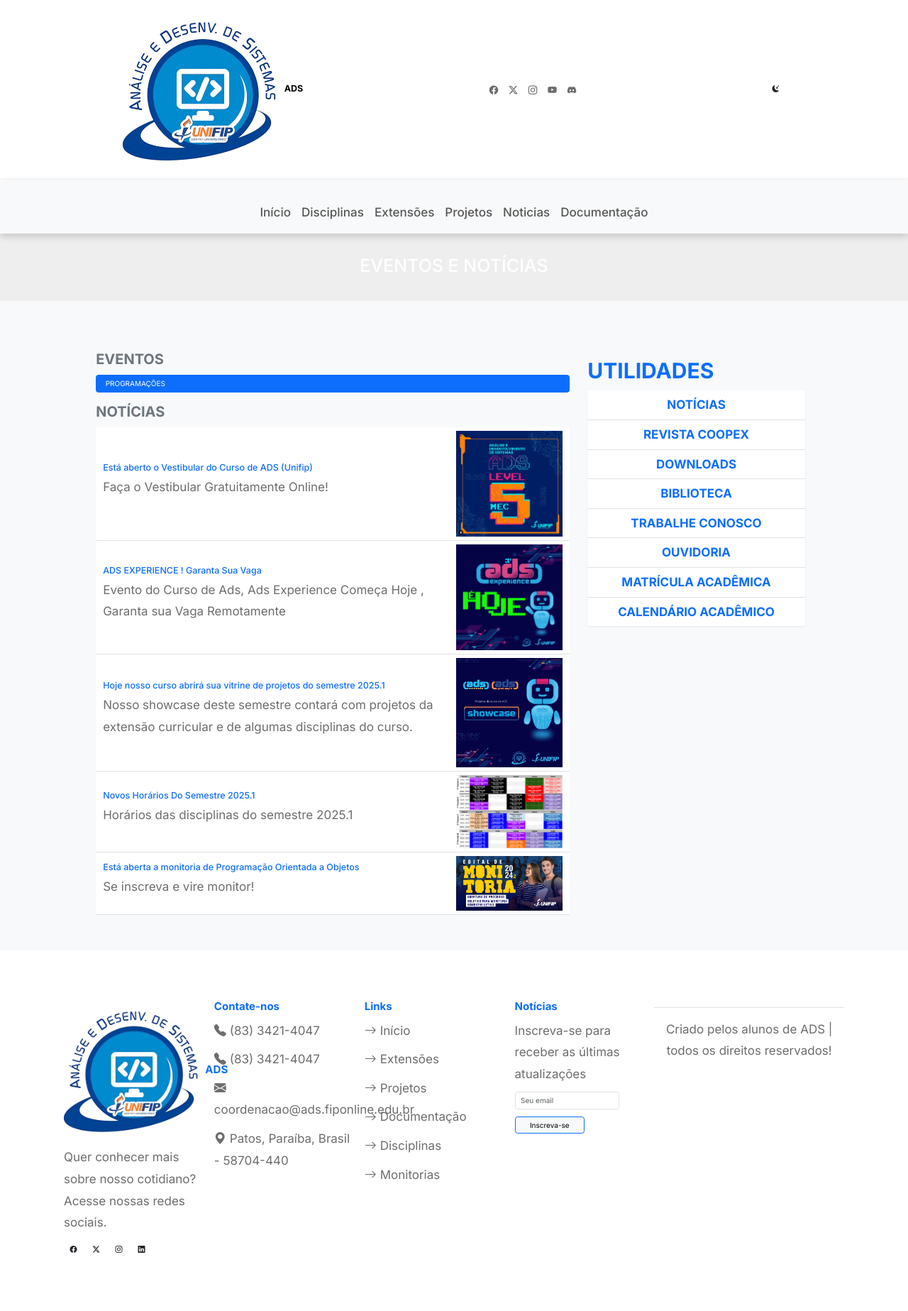
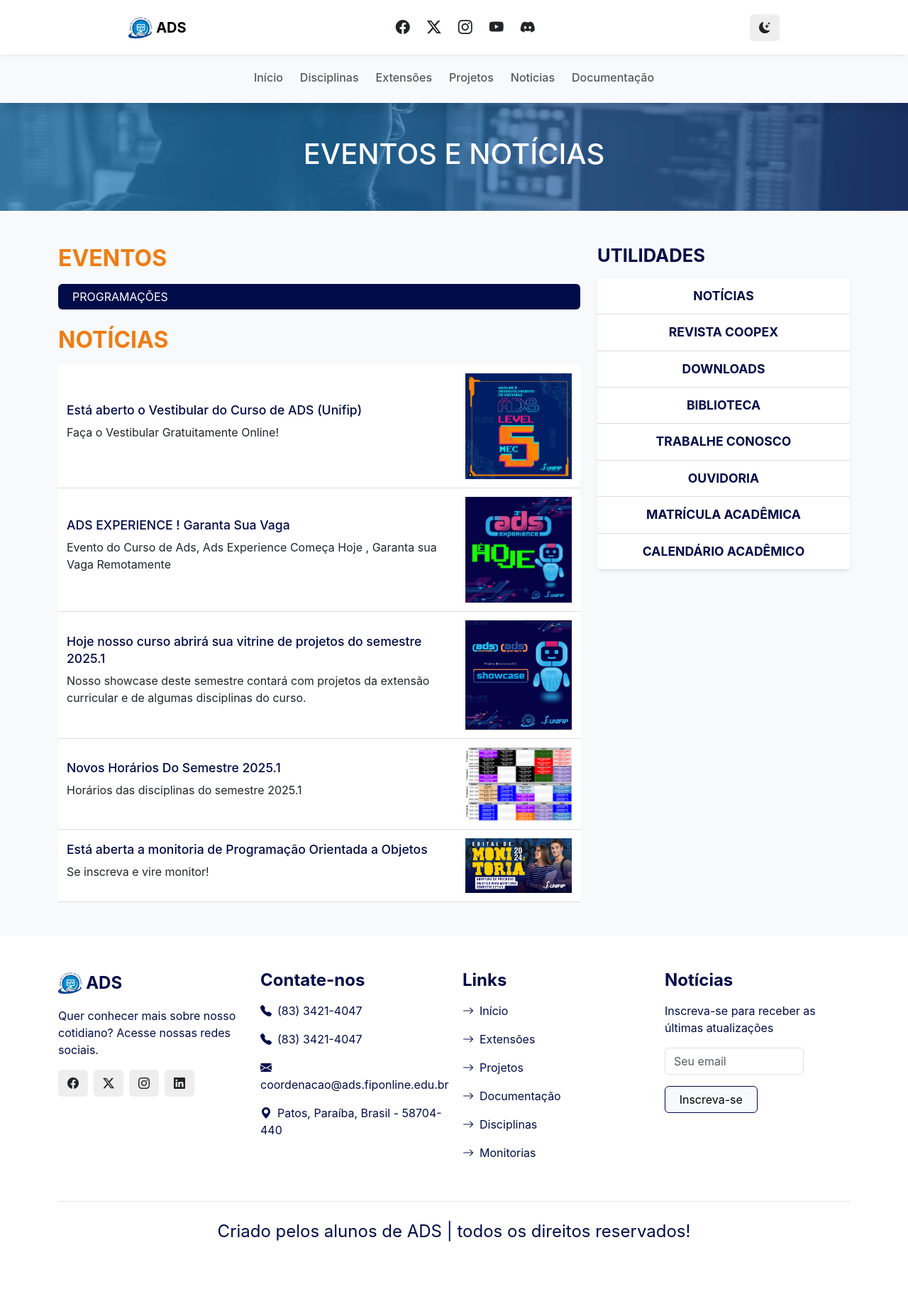
Before and after one commit to samuelvbernardo/ADS_Website, a Python web app: template adsproject/ads_app/templates/noticias.html in a window 1280 px wide. Shown: the whole page at 71% size. After the commit the page ends 1749 px from the top, so only its background shows below. Run offline with Jinja, Linux system fonts and the light colour scheme; the template is opened without the code that fills it, so the values that code supplies are empty.

Commit message:
Update noticias.css

```diff
--- a/adsproject/ads_app/static/css/noticias.css
+++ b/adsproject/ads_app/static/css/noticias.css
@@ -1,273 +1,183 @@
-@charset "UTF-8";
-
-@import url('https://fonts.googleapis.com/css2?family=Inter:wght@300;400;500;600;700&family=Ubuntu:ital,wght@0,300;0,400;0,500;0,700;1,300;1,400;1,500;1,700&display=swap');
-
 :root {
-  --white-color: #fff;
-  --black-color: #000;
-  --primary-color: #000c49;
-  --blue-color: #1f349e;
-  --secondary-color: #ee7d14;
-  --tertiary-color: #6e6d6d;
-  --quaternary-color: #000418;
-
-  --box-shadow: 0 0.5rem 1.5rem rgba(0, 0, 0, 0.1);
-  --border: 0.2rem solid rgba(0, 0, 0, 0.1);
-  --outline: 0.1rem solid rgba(0, 0, 0, 0.1);
-  --outline-hover: 0.2rem solid var(--primary-color);
+  --bs-primary: #000c49;
+  --bs-secondary: #ee7d14;
+  --btn-gray: #eeeeee;
+  --btn-blue: #000c49;
 }
 
-* {
-  font-family: 'Inter', sans-serif;
-  margin: 0;
-  padding: 0;
-  box-sizing: border-box;
-  outline: none;
-  border: none;
-  text-decoration: none;
-  text-transform: none;
-  transition: all 0.2s linear;
+.text-primary {
+  color: var(--bs-primary) !important;
 }
 
-html {
-  font-size: 62.5%; /* 1rem = 10px */
-  overflow-x: hidden;
-  scroll-behavior: smooth;
-  scroll-padding-top: 7rem;
+.text-secondary {
+  color: var(--bs-secondary) !important;
+}
+
+.border-primary {
+  border-color: var(--bs-primary) !important;
+}
+
+.btn-secondary {
+  background-color: var(--bs-secondary) !important;
+  border: none;
+}
+
+.btn-primary {
+  background-color: var(--btn-blue) !important;
+  border: none;
+}
+
+.bg-orange {
+  background-color: var(--bs-secondary);
+}
+
+.bg-transparent-to-orange {
+  background: transparent;
+}
+
+.bg-transparent-to-orange:hover {
+  background: var(--bs-secondary);
+  transition: transform 0.3s;
 }
 
 body {
-  background-color: #eee;
-}
-
-section {
-  padding: 2rem 9%;
-}
-
-/* ===================================== Home =============================== */
-
-.home {
-  display: flex;
-  align-items: center;
-  justify-content: center;
-  background: url('../assets/bg.png') no-repeat;
-  background-position: center;
-  background-size: cover;
-  padding-top: 17rem;
-  padding-bottom: 10rem;
-}
-
-.home .content {
-  text-align: center;
-  justify-content: center;
-  width: 100rem;
-}
-
-.home .content h3 {
-  color: var(--white-color);
-  font-size: 6rem;
-
-  margin-top: 6rem;
-
-  text-transform: uppercase;
-}
-
-.home .content h3 span {
-  color: var(--secondary-color);
-}
-
-.home .content p {
-  color: var(--quaternary-color);
-  font-size: 1.7rem;
-  line-height: 1.8;
-}
-
-.home .content .text-content {
-  text-align: center;
-  justify-content: center;
-  margin: 2rem auto;
-  padding-top: 2rem;
-  font-size: 2rem;
-  justify-content: center;
-  text-transform: uppercase;
-  border-top: solid 1rem var(--secondary-color);
-  width: 50rem;
-}
-
-.home .content .text-content span {
-  color: var(--white-color);
-}
-
-.home .content .text-content .text-warning {
-  color: var(--secondary-color);
-}
-
-p {
-  font-size: 1.7rem;
-  color: var(--tertiary-color);
-  line-height: 1.8;
-}
-
-ul {
-  list-style: none;
-}
-
-ul li {
-  font-size: 1.7rem;
-  color: var(--tertiary-color);
-  line-height: 1.8;
-}
-
-.btn-home {
-  margin-top: 2rem;
-  display: inline-block;
-  padding: 0.8rem 3rem;
-  font-size: 1.7rem;
-  border-radius: 0.5rem;
-  border: 0.2rem solid var(--white-color);
-  color: var(--white-color);
-  cursor: pointer;
-  background: none;
-}
-
-.btn-home:hover {
-  background: var(--secondary-color);
-  color: var(--white-color);
-}
-
-/* ================================ Container =============================== */
-.container {
-  display: flex;
-  margin-top: 2rem;
-  padding: 2rem;
-}
-
-/* =========================== container-left =============================== */
-
-.container-left {
-  flex: 4; /* 80% */
-  padding: 0 2rem 2rem 2rem;
-}
-
-.monitarians {
+  font-family: inter;
+  margin: 0;
   padding: 0;
 }
 
-.monitarians .breadcrumb {
-  padding: 1.4rem;
-  font-size: 1.4rem;
-  background-color: #eee;
-  box-shadow: var(--box-shadow);
-  border-radius: 0.8rem;
+.logo {
+  max-height: 2.2rem;
 }
 
-.monitarians .breadcrumb a {
-  color: var(--primary-color);
-  text-decoration: none;
-  margin-left: 2rem;
+.bg-title {
+  background-image: url(../assets/bg-title-index.png);
+  background-size: cover;
+  background-repeat: no-repeat;
+  background-position: center;
+  width: 100%;
+  height: 432px;
 }
 
-.monitarians .breadcrumb span {
-  color: var(--tertiary-color);
+.btn-gray {
+  background-color: var(--btn-gray);
 }
 
-.monitarians .box-main {
-  max-width: 120rem;
-  margin: 0 auto;
-  padding: 2rem;
+.navbar-list-orange li a:hover {
+  color: var(--bs-secondary);
 }
 
-.monitarians .box-main h1 {
-  font-size: 2.4rem;
-  color: #333;
-  margin-bottom: 2rem;
+.links-list-orange li {
+  transition: transform 0.3s;
 }
 
-.monitarians .box-main .news-cards {
-  display: grid;
-  grid-template-columns: 1fr 1fr 1fr;
-  gap: 4rem;
+.links-list-orange li:hover {
+  transform: translateX(5px);
+  color: var(--bs-secondary);
 }
 
-.monitarians .box-main .news-cards .card {
-  background-color: var(--white-color);
-  border-radius: 0.8rem;
-  box-shadow: var(--box-shadow);
-  overflow: hidden;
-  width: calc(33.33% - 2rem);
-  min-width: 28rem;
-  display: flex;
-  flex-direction: column;
+.btn-facebook:hover {
+  color: #3b5998;
+  cursor: pointer;
+}
+.btn-twitter-x:hover {
+  color: #3b3434;
+  cursor: pointer;
+}
+.btn-instagram:hover {
+  color: #e4405f;
+  cursor: pointer;
+}
+.btn-youtube:hover {
+  color: #cd201f;
+  cursor: pointer;
+}
+.btn-discord:hover {
+  color: #7289da;
+  cursor: pointer;
 }
 
-.monitarians .box-main .news-cards .card:hover {
-  transform: scale(1.02);
+.btn-white-bg-orange:hover {
+  color: #fff;
+  background-color: var(--bs-secondary);
 }
 
-.monitarians .box-main .news-cards .card img {
-  width: 100%;
-  height: 18rem;
-  object-fit: cover;
+.btn-list-white-bg-orange li:hover {
+  color: #fff;
+  background-color: var(--bs-secondary);
 }
 
-.monitarians .box-main .news-cards .card .card-content {
-  padding: 1.6rem;
+/* ======== Estilização Geral ======== */
+.list-group-item {
+  border-bottom: 1px solid #ddd !important;
+  padding: 12px;
 }
 
-.monitarians .box-main .news-cards .card .card-content h2 {
-  font-size: 1.8rem;
-  color: #333;
-  margin-bottom: 1rem;
+/* Remove a linha do último item */
+.list-group-item:last-child {
+  border-bottom: none;
 }
 
-.monitarians .box-main .news-cards .card .card-content p {
-  font-size: 1.4rem;
-  color: #777;
+/* Estilização dos links dentro dos itens */
+.list-group-item a {
+  color: var(--bs-primary);
+  text-decoration: none;
+  font-size: 1.1rem;
+  font-weight: 500;
+  transition: color 0.3s ease-in-out;
 }
 
-/* =========================== container-right =============================== */
-
-.container-right {
-  flex: 1; /* 20% */
-  padding: 0;
+/* Efeito hover */
+.list-group-item a:hover {
+  color: var(--bs-secondary) !important;
 }
 
-.utilities {
-  padding: 1rem;
-  border-radius: 1rem;
+/* Ícone dentro dos itens */
+.list-group-item i {
+  margin-right: 1rem;
 }
 
+/* ======== Sidebar UTILIDADES ======== */
 .utilities h1 {
-  color: var(--primary-color);
-  text-align: left;
-  margin-bottom: 2rem;
-  font-size: 3rem;
+  color: var(--bs-primary);
+  font-size: 1.6rem;
 }
 
-.utilities .utilities-list {
-  background-color: var(--white-color);
-  box-shadow: var(--box-shadow);
-  list-style: none;
-  padding: 0;
+/* Estilização dos itens da barra de utilidades */
+.utilities .list-group-item {
   text-align: center;
+  font-weight: bold;
+  transition: background-color 0.3s ease-in-out, color 0.3s ease-in-out;
 }
 
-.utilities .utilities-list li {
-  border-bottom: 0.1rem solid #e0e0e0;
+/* Efeito ao passar o mouse */
+.utilities .list-group-item:hover {
+  background-color: #f5f5f5;
+  color: var(--bs-secondary) !important;
 }
 
-.utilities .utilities-list li a {
-  color: var(--primary-color);
-  font-weight: 500;
-  text-decoration: none;
-  font-size: 1.2rem;
-  display: block;
-  padding: 1.2rem;
-  transition: background-color 0.3s, color 0.3s;
+/* Banner superior */
+.banner-documents {
+  background: url("/assets/bg.png") no-repeat center center;
+  background-size: cover;
+  min-height: 150px;
 }
 
-.utilities .utilities-list li a:hover {
-  background-color: var(--secondary-color);
-  color: white;
-  transform: scale(1.02);
+[data-bs-theme="dark"] {
+  --bs-primary: #ffffff;
+
+  body {
+    background-color: #181a1b;
+  }
+  .bg-light {
+    background-color: #1b1e1f !important;
+  }
+
+  .btn-gray {
+    background-color: #222426;
+  }
+
+  .bg-white {
+    background-color: #181a1b !important;
+  }
 }
```
